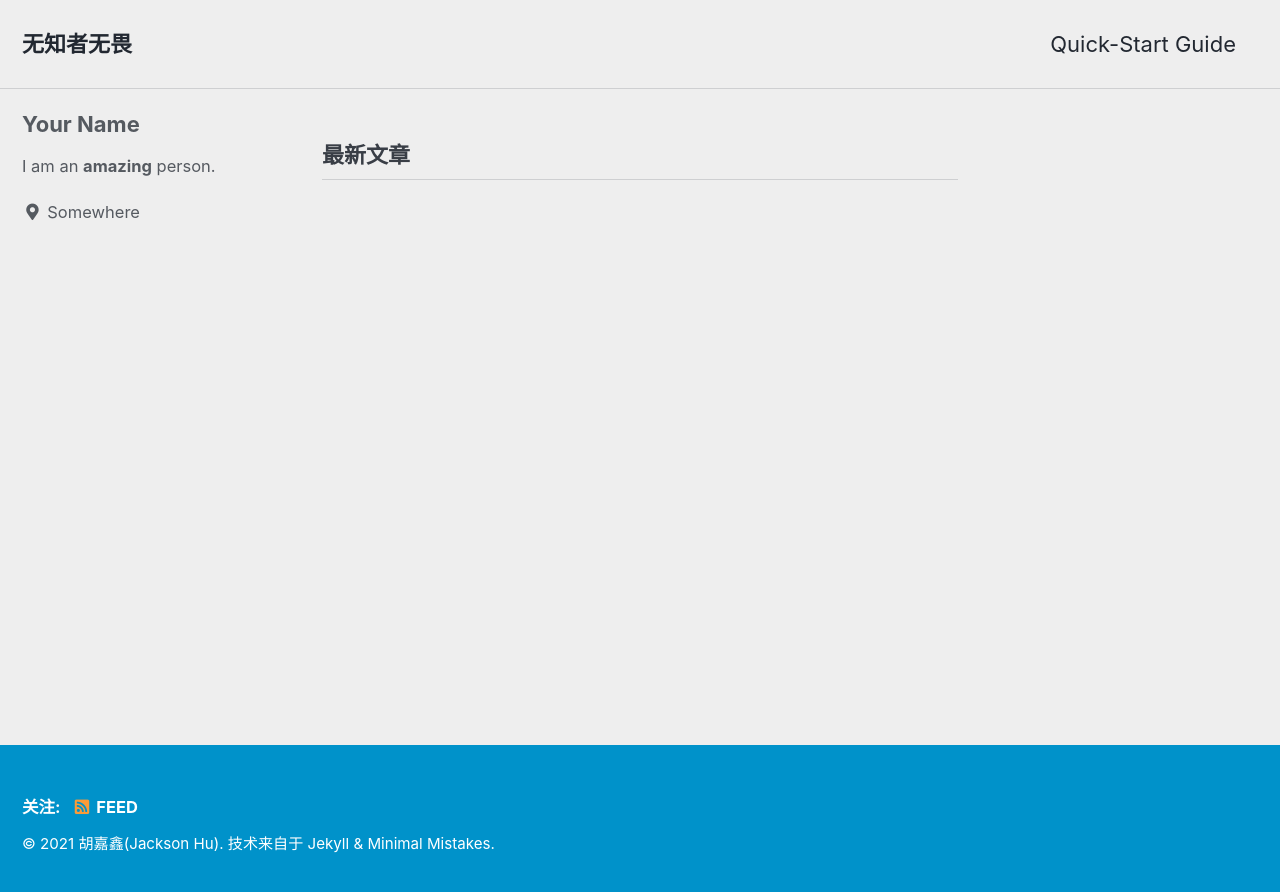
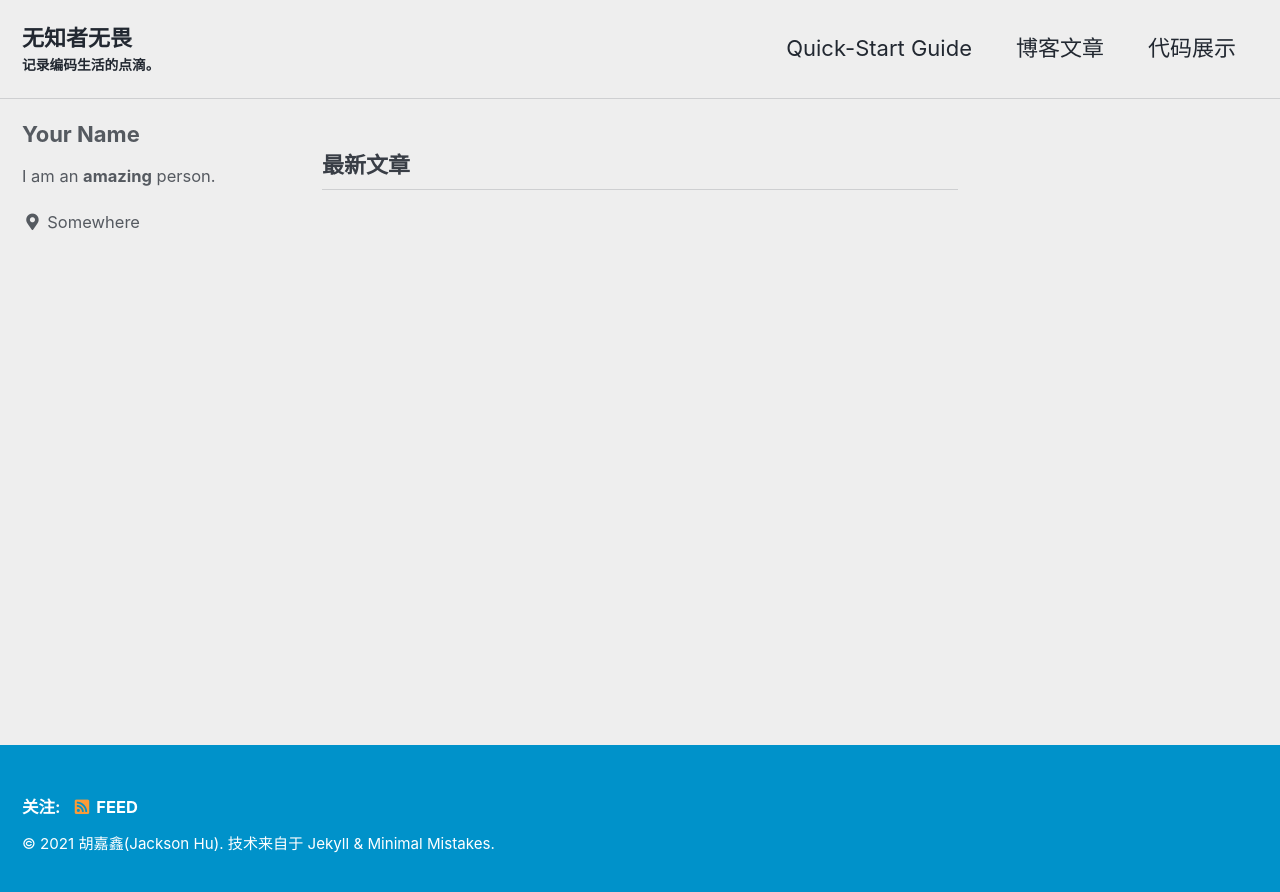
Before and after one commit to jxhu1226/jxhu1226.github.io, a Jekyll site: the page built from index.html, in a window 1280 px wide. Shown: the top 892 px of the page. Built offline with Jekyll 4.4.1, drawn with Linux system fonts in a browser that asks for light colours; cached includes are drawn as plain includes; the list of posts is cut into pages by our own code.

Commit message:
更新link和subtitle

```diff
--- a/_config.yml
+++ b/_config.yml
@@ -18,7 +18,7 @@ minimal_mistakes_skin    : "air" # "air", "aqua", "contrast", "dark", "dirt", "n
 locale                   : "zh-CN"
 title                    : "无知者无畏"
 title_separator          : "-"
-subtitle                 : # site tagline that appears below site title in masthead
+subtitle                 : "记录编码生活的点滴。"
 name                     : "胡嘉鑫(Jackson Hu)"
 description              : "记录编码生活的点滴。"
 url                      : # the base hostname & protocol for your site e.g. "https://mmistakes.github.io"
--- a/_data/navigation.yml
+++ b/_data/navigation.yml
@@ -1,6 +1,10 @@
 # main links
 main:
   - title: "Quick-Start Guide"
+    url: https://mmistakes.github.io/minimal-mistakes/docs/quick-start-guide/
+  - title: "博客文章"
+    url: https://mmistakes.github.io/minimal-mistakes/docs/quick-start-guide/
+  - title: "代码展示"
     url: https://mmistakes.github.io/minimal-mistakes/docs/quick-start-guide/
   # - title: "About"
   #   url: https://mmistakes.github.io/minimal-mistakes/about/
```
